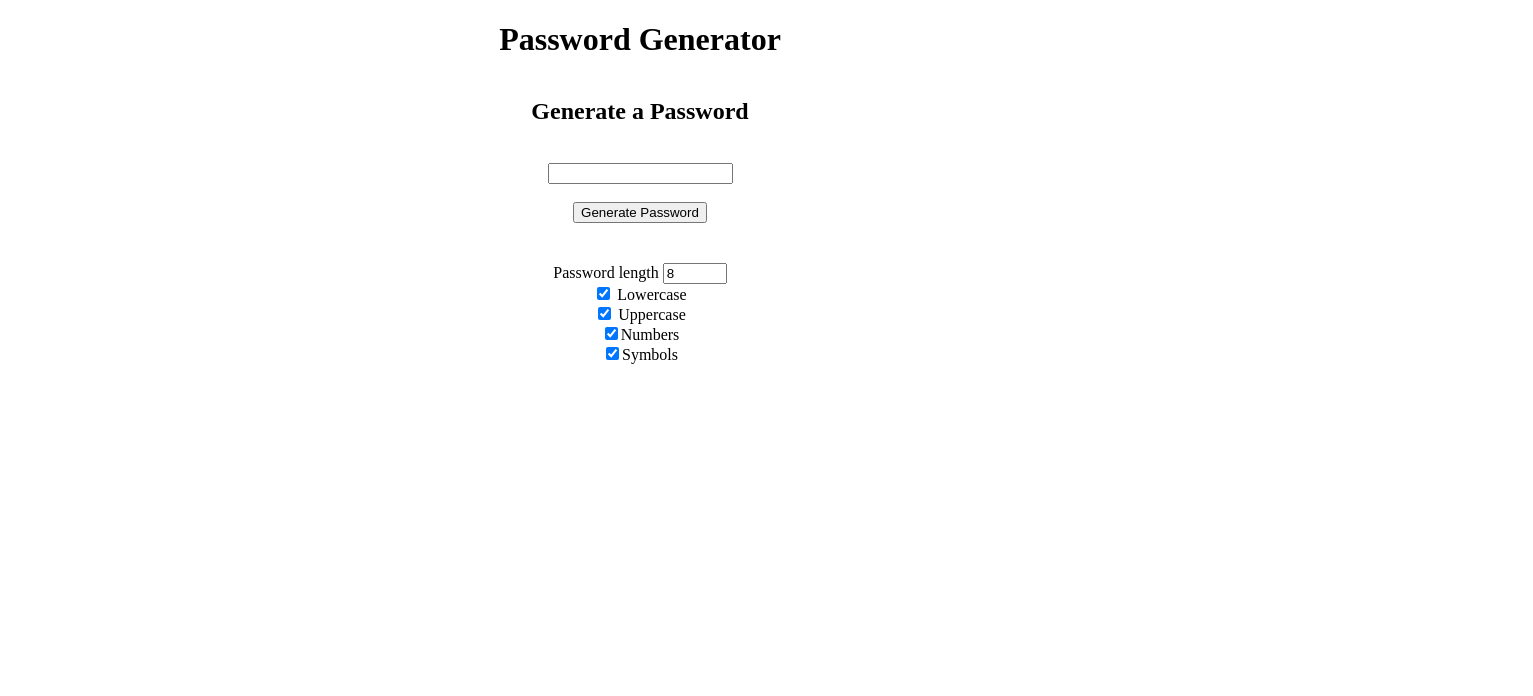
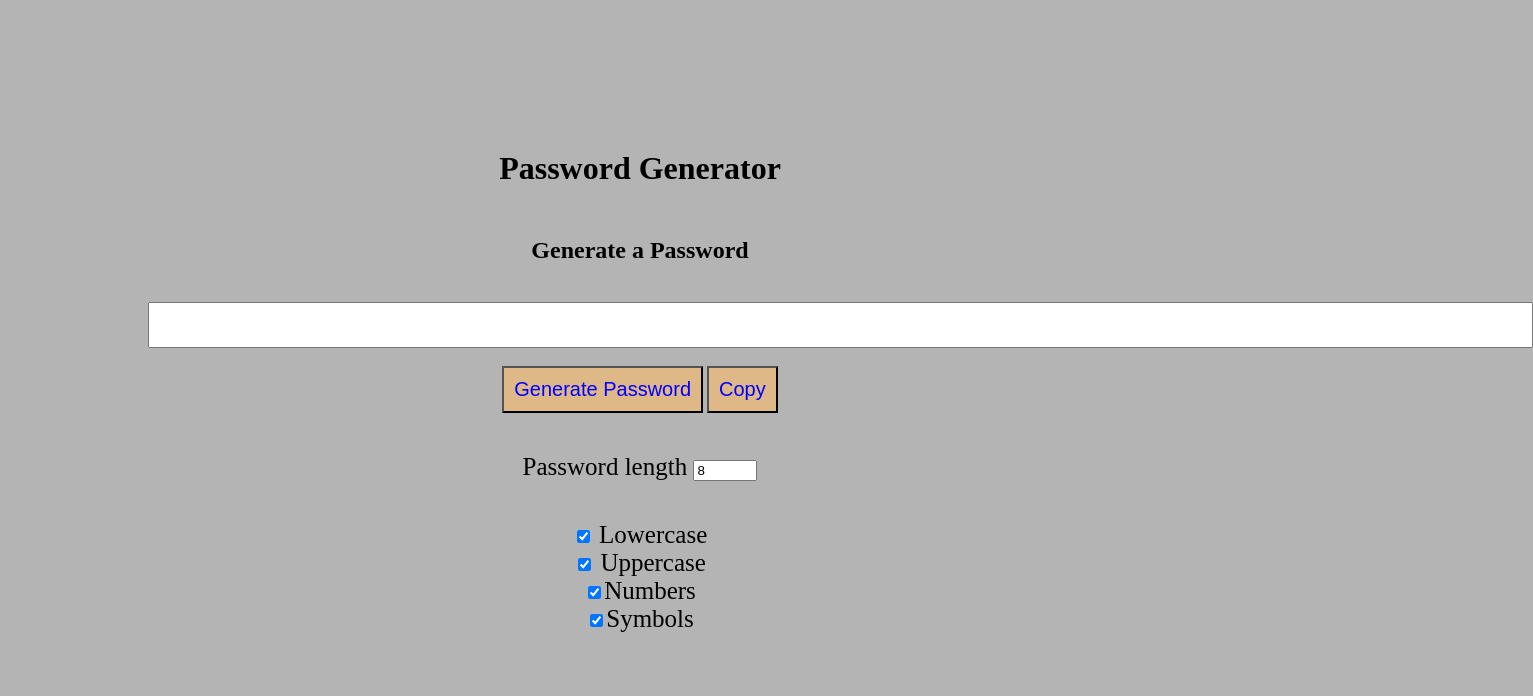
Before and after one commit to TeresaLiuu/HW-3, a plain HTML site: page index.html in a window 1280 px wide. Shown: the whole page, 1533 px wide, since content can reach past the window. Drawn offline with Linux system fonts and the light colour scheme.

Commit message:
create copy button

```diff
--- a/index.html
+++ b/index.html
@@ -6,51 +6,42 @@
     <meta name="viewport" content="width=device-width, initial-scale=1.0">
     <meta http-equiv="X-UA-Compatible" content="ie=edge">
     <link rel="stylesheet" href="style.css">
-    <!-- <link rel="stylesheet" href="https://stackpath.bootstrapcdn.com/bootstrap/4.4.1/css/bootstrap.min.css"
-        integrity="sha384-Vkoo8x4CGsO3+Hhxv8T/Q5PaXtkKtu6ug5TOeNV6gBiFeWPGFN9MuhOf23Q9Ifjh" crossorigin="anonymous"> -->
     <title>Generate Random Password</title>
 </head>
 
 <body>
-
-
+    <div class="container">
         <h1>Password Generator</h1>
 
         <form>
             <h2>Generate a Password </h2>
             <br>
             <div>
-            <input input="text" id="InputPassword">
+                <input type="text" id="InputPassword" size="170" style="height:40px">
             </div>
             <br>
-        <button id="myform" type="button" onclick="genpassword()">Generate Password</button>
+            <button id="myform" type="button" onclick="genPassword()">Generate Password</button>
+            <button id="copybttn" type="button" onclick="copy()">Copy</button>
 
         </form>
         <div class="settings">
             <div class="setting">
                 <label for="length">Password length</label>
-            <input type="number" id="length" min="8" max="128" value="8" />
+                <input type="number" id="length" min="8" max="128" value="8">
             </div>
-        <input type="checkbox" id="lowercase" checked /> Lowercase<br>
-        <input type="checkbox" id="uppercase" checked /> Uppercase<br>
-        <input type="checkbox" id="numbers" checked />Numbers <br>
-        <input type="checkbox" id="symbols" checked />Symbols<br>
-
+            <div class="setting">
+                <input type="checkbox" id="lowercase" checked> Lowercase<br>
+                <input type="checkbox" id="uppercase" checked> Uppercase<br>
+                <input type="checkbox" id="numbers" checked>Numbers <br>
+                <input type="checkbox" id="symbols" checked>Symbols<br>
+            </div>
+        </div>
     </div>
 
 
 
 
     <script src="script.js"></script>
-    <!-- <script src="https://code.jquery.com/jquery-3.4.1.slim.min.js"
-        integrity="sha384-J6qa4849blE2+poT4WnyKhv5vZF5SrPo0iEjwBvKU7imGFAV0wwj1yYfoRSJoZ+n"
-        crossorigin="anonymous"></script>
-    <script src="https://cdn.jsdelivr.net/npm/popper.js@1.16.0/dist/umd/popper.min.js"
-        integrity="sha384-Q6E9RHvbIyZFJoft+2mJbHaEWldlvI9IOYy5n3zV9zzTtmI3UksdQRVvoxMfooAo"
-        crossorigin="anonymous"></script>
-    <script src="https://stackpath.bootstrapcdn.com/bootstrap/4.4.1/js/bootstrap.min.js"
-        integrity="sha384-wfSDF2E50Y2D1uUdj0O3uMBJnjuUD4Ih7YwaYd1iqfktj0Uod8GCExl3Og8ifwB6"
-        crossorigin="anonymous"></script> -->
 </body>
 
 </html>
--- a/script.js
+++ b/script.js
@@ -1,4 +1,4 @@
-function genpassword() {
+function genPassword() {
   var lowerEl = document.getElementById("lowercase").checked;
   var upperEl = document.getElementById("uppercase").checked;
   var numbersEl = document.getElementById("numbers").checked;
@@ -30,3 +30,11 @@ function genpassword() {
   }
   inputbox.value = result;
 }
+
+function copy(){
+  var copyText = document.getElementById("InputPassword");
+  copyText.select();
+  copyText.setSelectionRange(0, 128)
+  document.execCommand("copy");
+  alert("Copied Password "+ copyText.value);
+}
--- a/style.css
+++ b/style.css
@@ -1,14 +1,31 @@
+body{
+    height: 500px;
+    background-color: #b4b4b4;
+}
 .container{
-    height: 500px;
-    background-color: darksalmon;
+    background-color:hsl(0, 100%, 90%) d;
+    padding:20px;
+    margin:80px;
 }
 h1{
     text-align: center;
+    margin:50px;
 }
 form{
     text-align: center;
     margin: 40px;
 }
+
+button{
+    padding:10px;
+    color:blue;
+    background-color: burlywood;
+    font-size: 20px;
+}
 .settings{
     text-align: center;
+    font-size:25px;
 }
+.setting{
+    margin:40px;
+}
```
Lines whose indentation alone changed are shown as unchanged.
